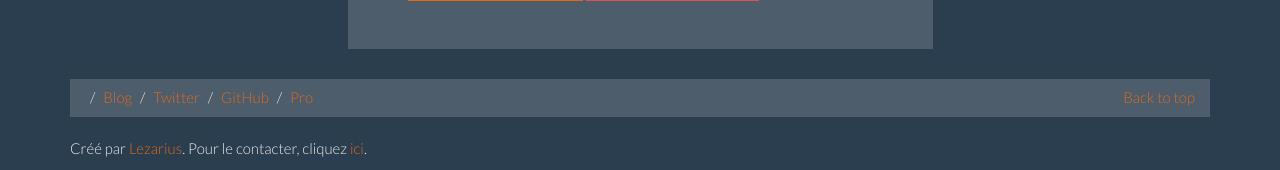
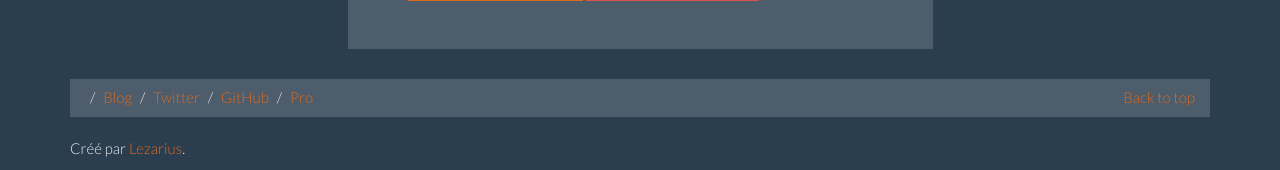
Before and after one commit to lezarius/CV, a PHP site: page /index.php in a window 1280 px wide. Shown: the part 2921-3091 px from the top of the page. Run offline with PHP 8.4, Linux system fonts and the light colour scheme; some libraries are stand-ins or nearby versions.

Commit message:
Corect footer

```diff
--- a/footer.php
+++ b/footer.php
@@ -8,7 +8,7 @@
               <li><a href="https://github.com/lezarius">GitHub</a></li>
               <li><a href="http://remy-mazabraud.eu">Pro</a></li>
             </ul>
-            <p>Créé par<a href="http://lezarius.eu"> Lezarius</a>. Pour le contacter, cliquez <a href="page/contact.php">ici</a>.</p>
+            <p>Créé par<a href="http://lezarius.eu"> Lezarius</a>.</p>
           </div>
 
       </footer>
```
